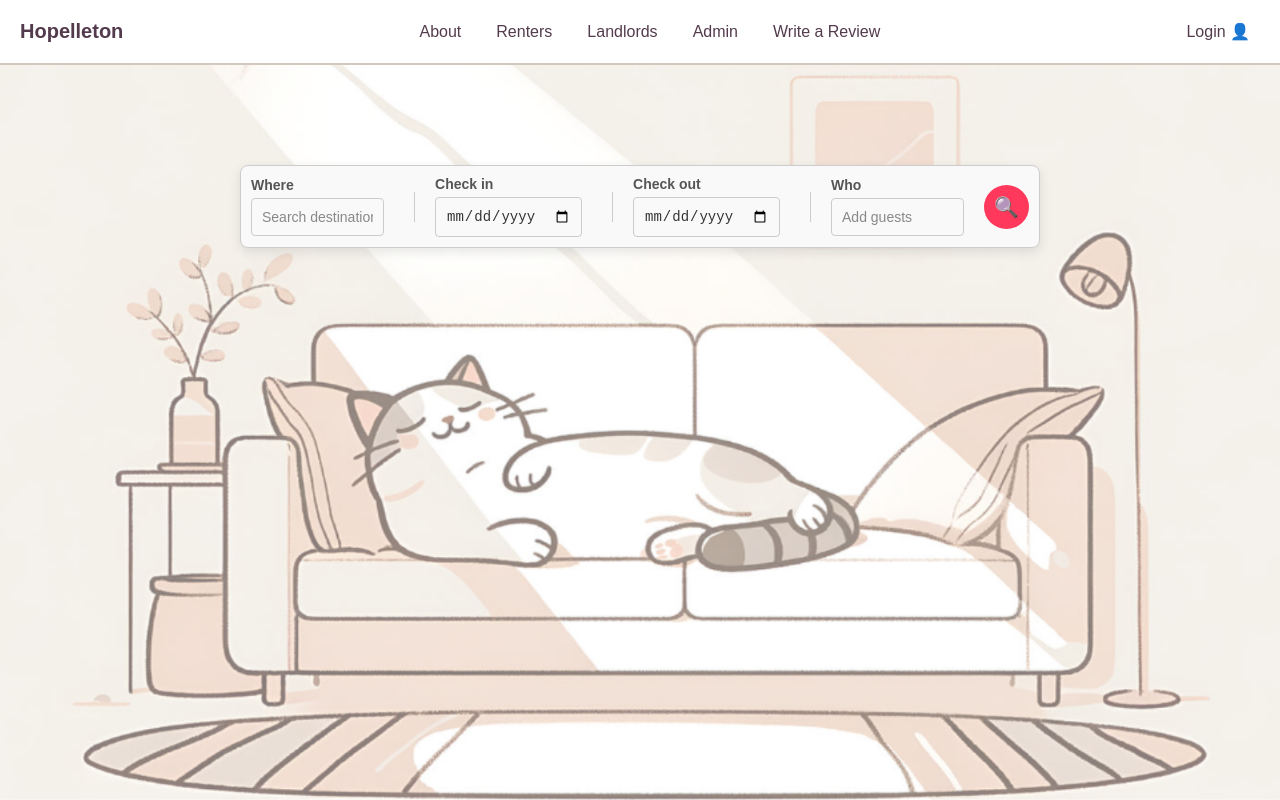
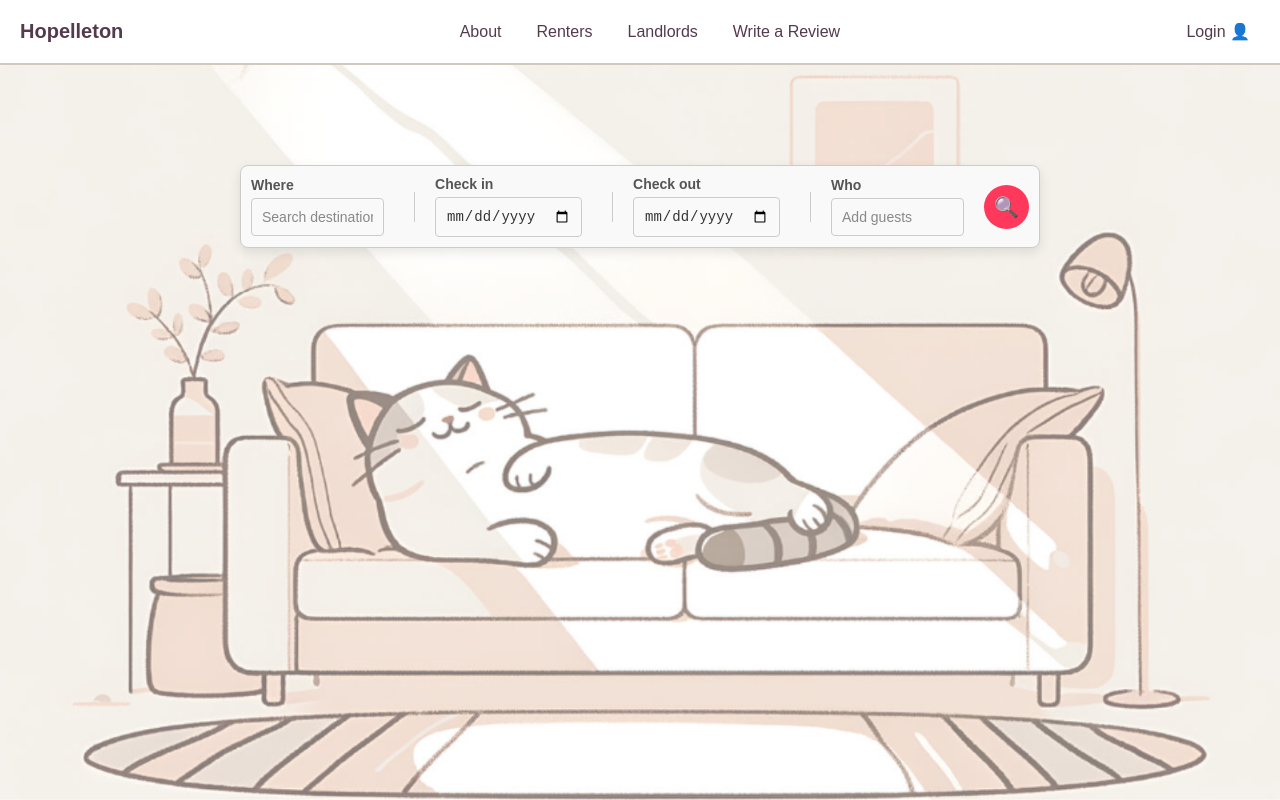
Before and after one commit to PsychCodez/Hopelleton, a React (Create React App) app in the folder frontend/: page / in a window 1280 px wide. Built offline with nearby package versions, Linux system fonts and the light colour scheme.

Commit message:
Fixed frontend/App.js merge issues

```diff
--- a/frontend/src/App.js
+++ b/frontend/src/App.js
@@ -23,7 +23,7 @@ function Carousel({ properties }) {
   return (
     <div className="carousel-wrapper">
       <button onClick={scrollLeft} className="carousel-button prev">❮</button>
-      <div className="carousel" style={{ transform: 'translateX(-${scrollPosition}px)'}}>
+      <div className="carousel" style={{ transform: `translateX(-${scrollPosition}px)`}}>
         {properties.map((property, index) => (
           <div key={index} className="carousel-item">
             <div className="property-image">{property.image}</div>
@@ -162,7 +162,7 @@ function App() {
             <Link to="/about">About</Link>
             <Link to="/">Renters</Link>
             <Link to="/landlords">Landlords</Link>
-            <Link to="/admin">Admin</Link>
+            {/* <Link to="/admin">Admin</Link> */}
             <Link to="/writereview">Write a Review</Link>
           </div>
           {username ? (
```
